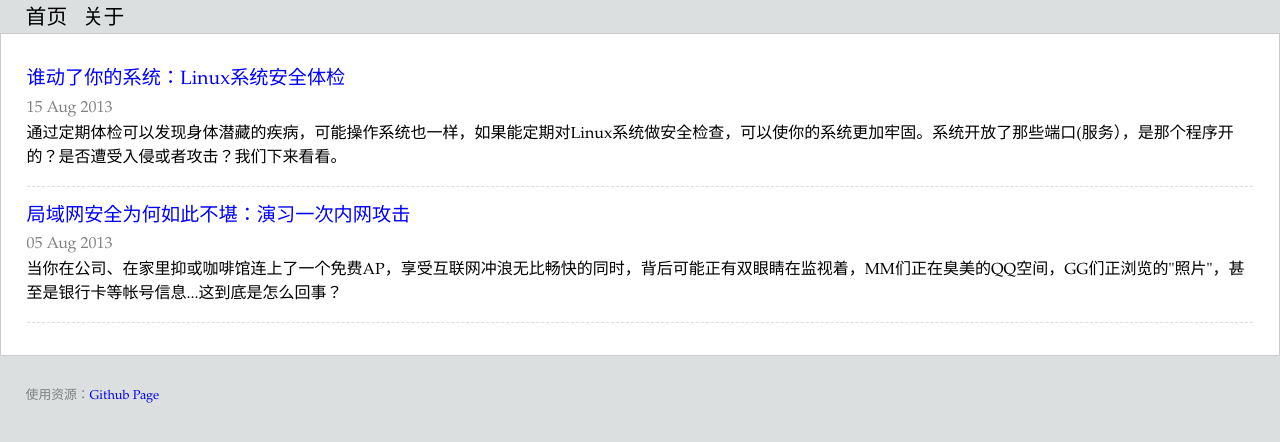
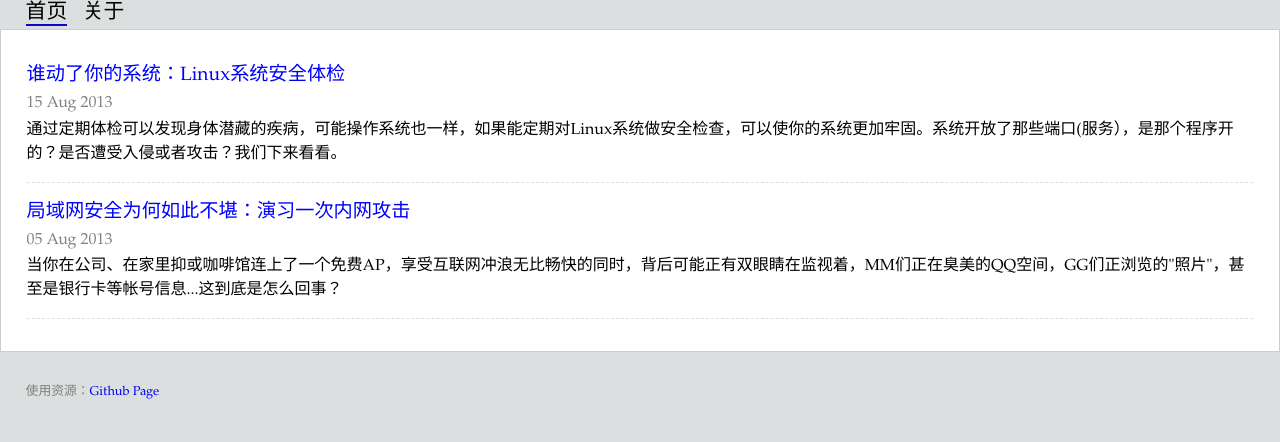
Before and after one commit to jsjwolf/pages, a Jekyll site: the page built from index.html, in a window 1280 px wide. Shown: the top 442 px of the page. Built offline with Jekyll 4.4.1, drawn with Linux system fonts in a browser that asks for light colours; Markdown is read by kramdown in place of the engine named in the settings; comment, search, counter and statistics services are not loaded.

Commit message:
dash bar add underline index

```diff
--- a/_layouts/default.html
+++ b/_layouts/default.html
@@ -16,8 +16,8 @@
     <div id="header">
         <div id="header_menu">
         <ul id="css3menu">
-        <li class="topitem"><a href="/index.html"> 首页 </a></li>
-        <li class="topitem"><a  href="/about.html">关于</a></li>
+        <li name="home" class="topitem"><a href="/index.html">首页</a></li>
+        <li name="about" class="topitem"><a  href="/about.html">关于</a></li>
         </ul>
         </div>
 
--- a/about.html
+++ b/about.html
@@ -9,6 +9,7 @@
 highlightno: no
 description: ""
 date: 15 April 2013
+position: about
 ---
 
 
--- a/index.html
+++ b/index.html
@@ -2,6 +2,7 @@
 layout: default
 keyword: goodbai
 title: Goodbai Blog
+position: home
 ---
 <div id="homepage">
 {% for post in site.posts %}
--- a/style/style.css
+++ b/style/style.css
@@ -88,16 +88,18 @@
 }
 #header{
 	font-size:1.3em;
-	padding-top: 0.3em;
+	padding-top: 0;
+	margin-bottom: 0.1em;
 }
 #header a:hover {
         text-decoration:none;
-	color: white;
+	color: rgb(15, 8, 199);
 }
 #header a { color: black;}
 #header li {
 	display: inline;
 	margin-right: 0.5em;
+	border-bottom: 3px solid rgb(219, 223, 224);
 /*
 	background: url(/images/umi_from_gray.gif);
 	box-shadow: 0px 0px 1px gray;
```
Also changed, not shown: other parts of _layouts/default.html (+5 -0 lines), 1 other file.
